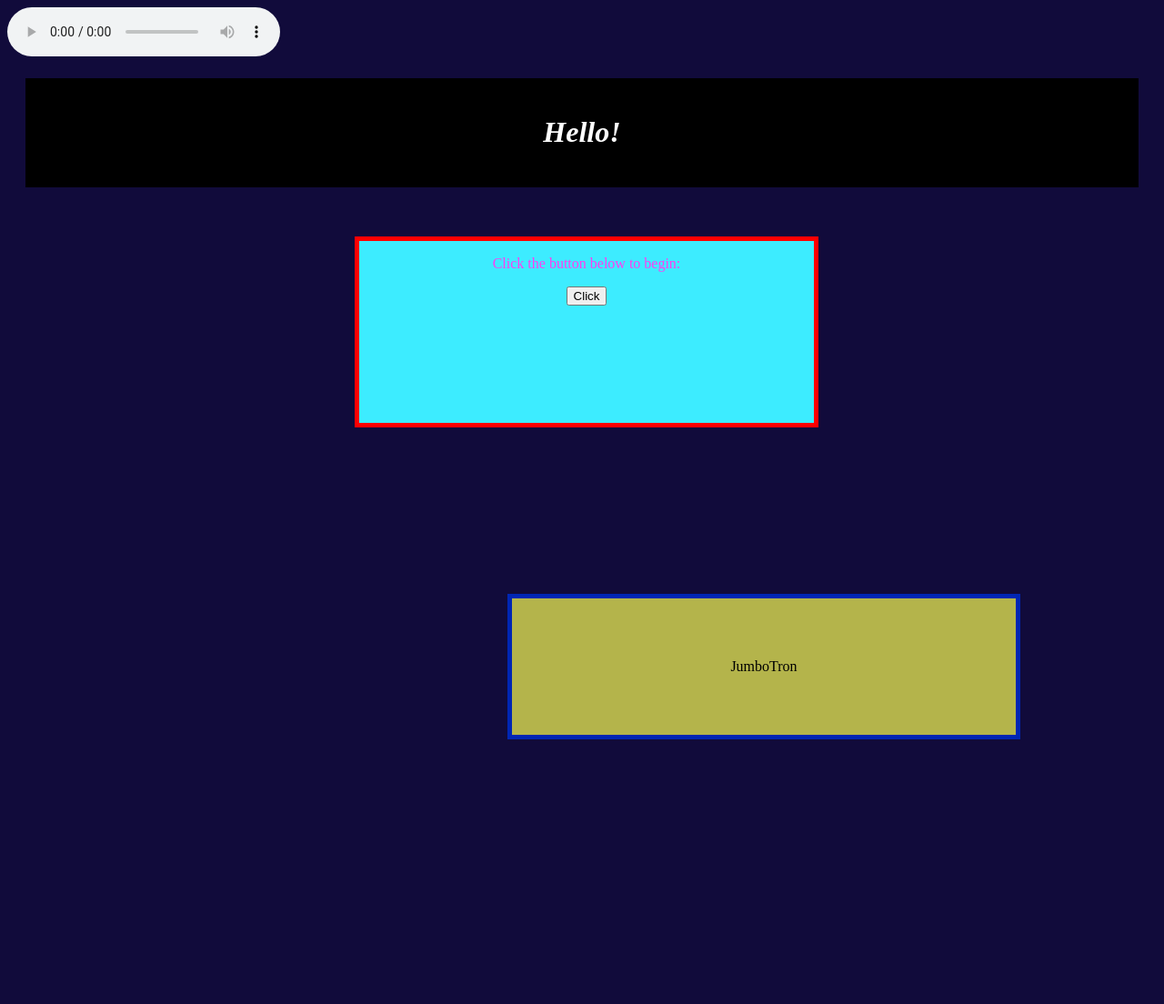
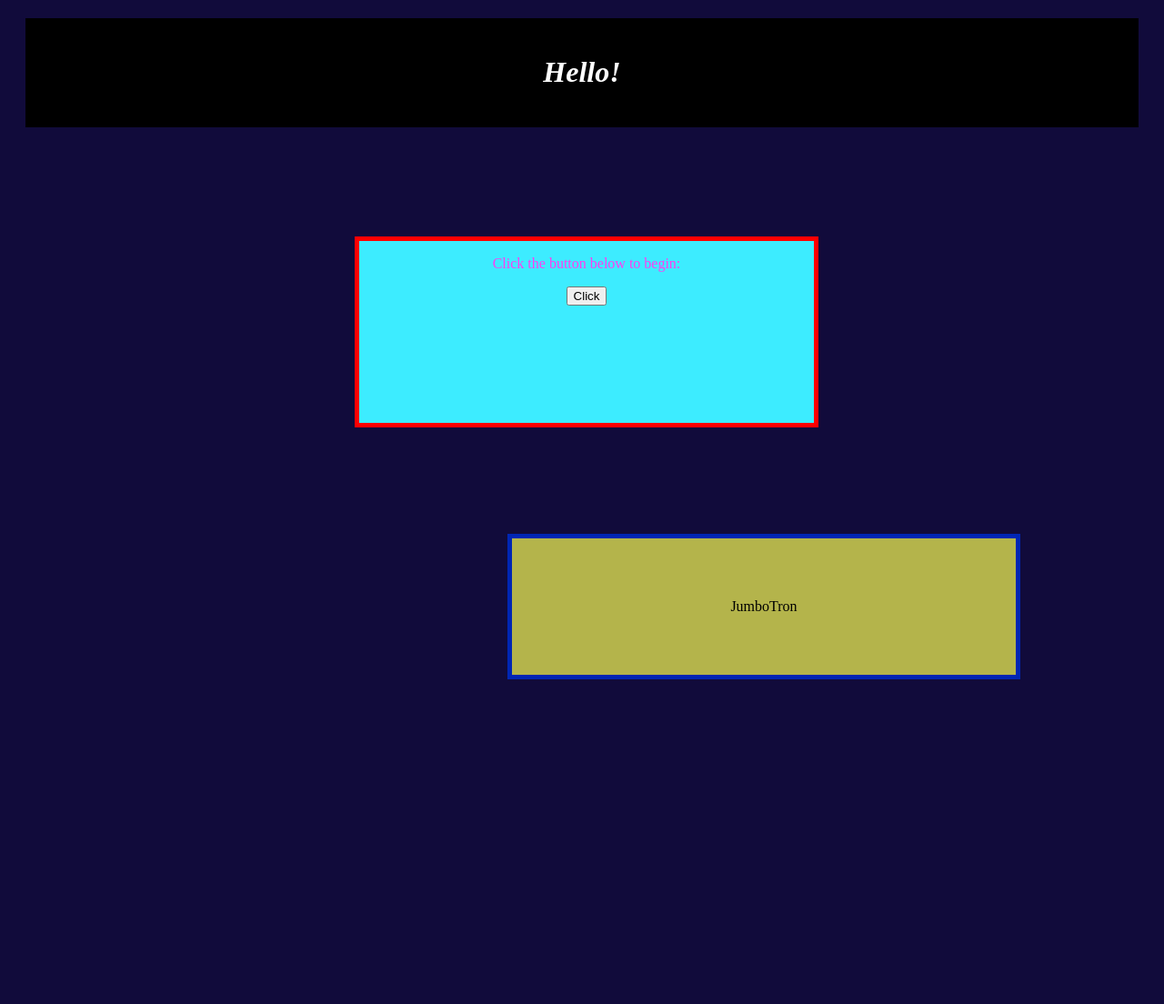
Before and after one commit to DanielKiernan/OldnOutdated, a Jekyll site: the page index.html, which Jekyll copies as it is, in a window 1280 px wide. Shown: the whole page at 91% size. Built offline with Jekyll 4.4.1, drawn with Linux system fonts in a browser that asks for light colours; after the commit the page ends 1038 px from its top, so only the background shows below that.

Commit message:
Update index.html

```diff
--- a/index.html
+++ b/index.html
@@ -17,10 +17,10 @@
 	<body>
 		<script src = "Name Project.js"></script>
 
-		<audio controls autoplay>
+		<!--audio controls autoplay>
 			<source src="210.ogg" type="audio/ogg">
   			<source src="210.mp3" type="audio/mp3">
-		</audio>
+		</audio-->
 
 		<div class = "Title">
 		<h1>Hello!</h1>
```
